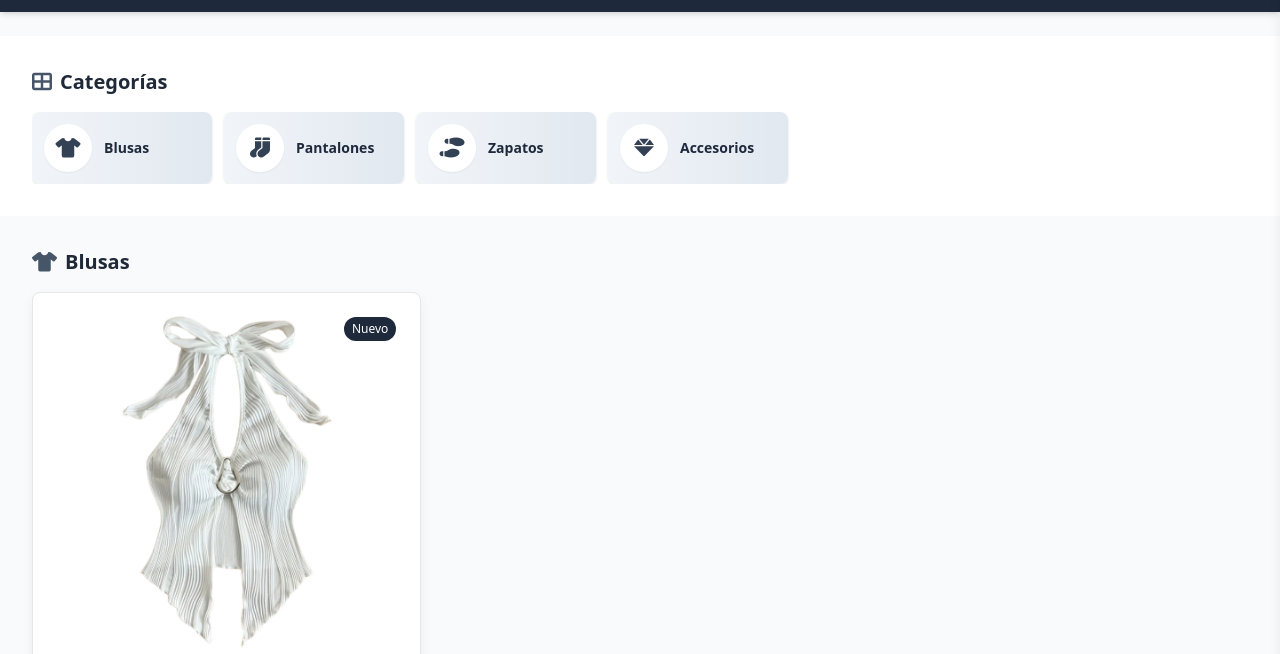
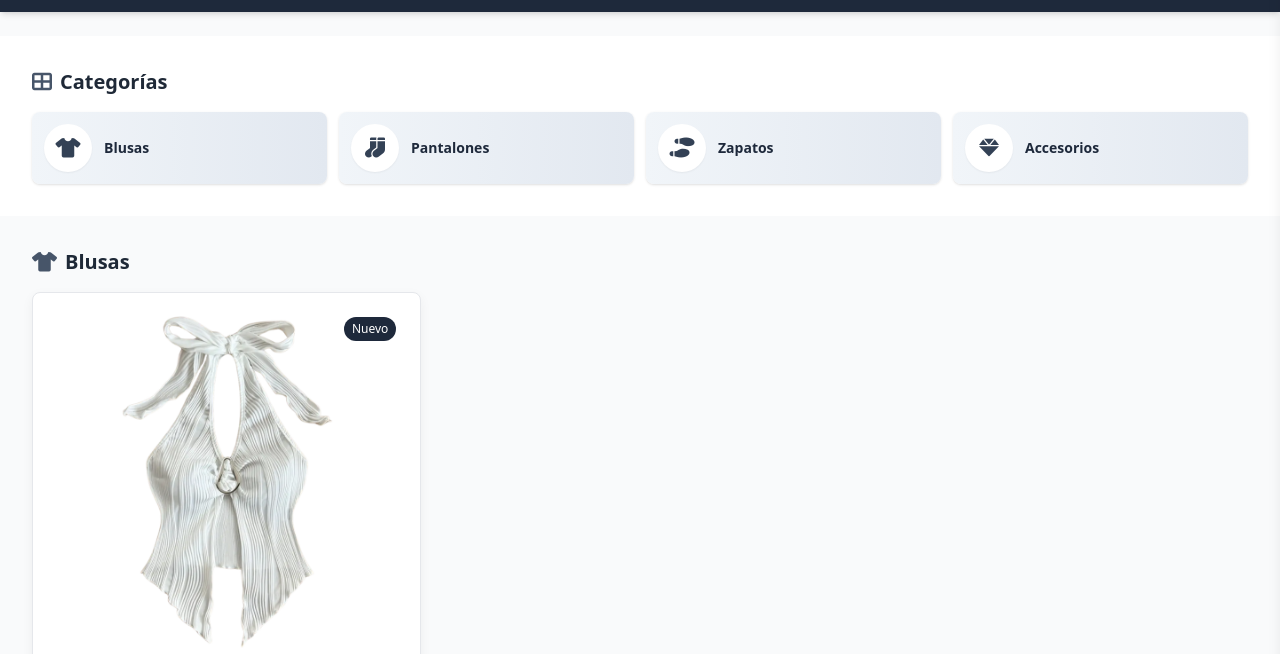
Before and after one commit to JoyShoppe/Catalogo, a plain HTML site: page index.html in a window 1280 px wide. Shown: the part 60-714 px from the top of the page. Drawn offline with nearby package versions, Linux system fonts and the light colour scheme.

Commit message:
Update index.html

```diff
--- a/index.html
+++ b/index.html
@@ -82,10 +82,8 @@
     <h2 class="text-xl font-bold mb-4 flex items-center">
       <i class="fas fa-th-large mr-2 text-slate-600"></i> Categorías
     </h2>
-    <div class="overflow-x-auto">
-      <div class="flex gap-3 min-w-max">
-        <!-- Tarjeta 1 -->
-        <div class="min-w-[180px] bg-gradient-to-r from-slate-100 to-slate-200 p-3 rounded-lg hover:scale-105 transition-all duration-300 shadow category-card" data-category="blusas">
+    <div class="grid grid-cols-2 md:grid-cols-4 gap-3">
+      <div class="bg-gradient-to-r from-slate-100 to-slate-200 p-3 rounded-lg hover:scale-105 transition-all duration-300 shadow category-card" data-category="blusas">
         <div class="flex items-center gap-3">
           <div class="bg-white p-2 rounded-full w-12 h-12 flex items-center justify-center shadow-sm">
             <i class="fas fa-tshirt text-slate-700 text-xl"></i>
@@ -93,8 +91,7 @@
           <h3 class="text-sm font-semibold text-slate-800">Blusas</h3>
         </div>
       </div>
-        <!-- Tarjeta 2 -->
-        <div class="min-w-[180px] bg-gradient-to-r from-slate-100 to-slate-200 p-3 rounded-lg hover:scale-105 transition-all duration-300 shadow category-card" data-category="pantalones">
+      <div class="bg-gradient-to-r from-slate-100 to-slate-200 p-3 rounded-lg hover:scale-105 transition-all duration-300 shadow category-card" data-category="pantalones">
         <div class="flex items-center gap-3">
           <div class="bg-white p-2 rounded-full w-12 h-12 flex items-center justify-center shadow-sm">
             <i class="fas fa-socks text-slate-700 text-xl"></i>
@@ -102,8 +99,7 @@
           <h3 class="text-sm font-semibold text-slate-800">Pantalones</h3>
         </div>
       </div>
-        <!-- Tarjeta 3 -->
-        <div class="min-w-[180px] bg-gradient-to-r from-slate-100 to-slate-200 p-3 rounded-lg hover:scale-105 transition-all duration-300 shadow category-card" data-category="zapatos">
+      <div class="bg-gradient-to-r from-slate-100 to-slate-200 p-3 rounded-lg hover:scale-105 transition-all duration-300 shadow category-card" data-category="zapatos">
         <div class="flex items-center gap-3">
           <div class="bg-white p-2 rounded-full w-12 h-12 flex items-center justify-center shadow-sm">
             <i class="fas fa-shoe-prints text-slate-700 text-xl"></i>
@@ -111,14 +107,12 @@
           <h3 class="text-sm font-semibold text-slate-800">Zapatos</h3>
         </div>
       </div>
-        <!-- Tarjeta 4 -->
-        <div class="min-w-[180px] bg-gradient-to-r from-slate-100 to-slate-200 p-3 rounded-lg hover:scale-105 transition-all duration-300 shadow category-card" data-category="accesorios">
+      <div class="bg-gradient-to-r from-slate-100 to-slate-200 p-3 rounded-lg hover:scale-105 transition-all duration-300 shadow category-card" data-category="accesorios">
         <div class="flex items-center gap-3">
           <div class="bg-white p-2 rounded-full w-12 h-12 flex items-center justify-center shadow-sm">
             <i class="fas fa-gem text-slate-700 text-xl"></i>
           </div>
           <h3 class="text-sm font-semibold text-slate-800">Accesorios</h3>
-          </div>
         </div>
       </div>
     </div>
@@ -240,6 +234,9 @@
           <i class="fab fa-whatsapp mr-2"></i> Pedir por WhatsApp
         </a>
       </div>
+
+      <!-- Segundo producto -->
+
     </div>
   </section>
 
```
Lines whose indentation alone changed are shown as unchanged.
